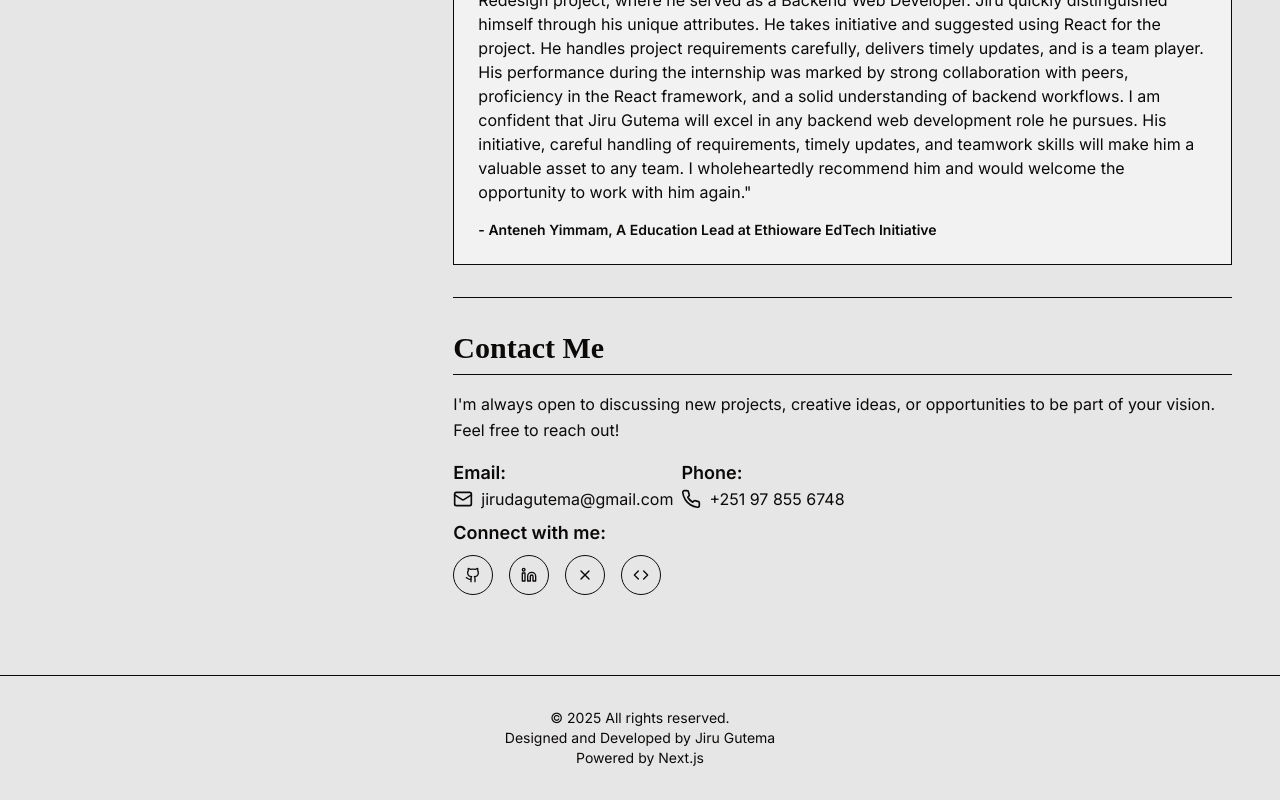
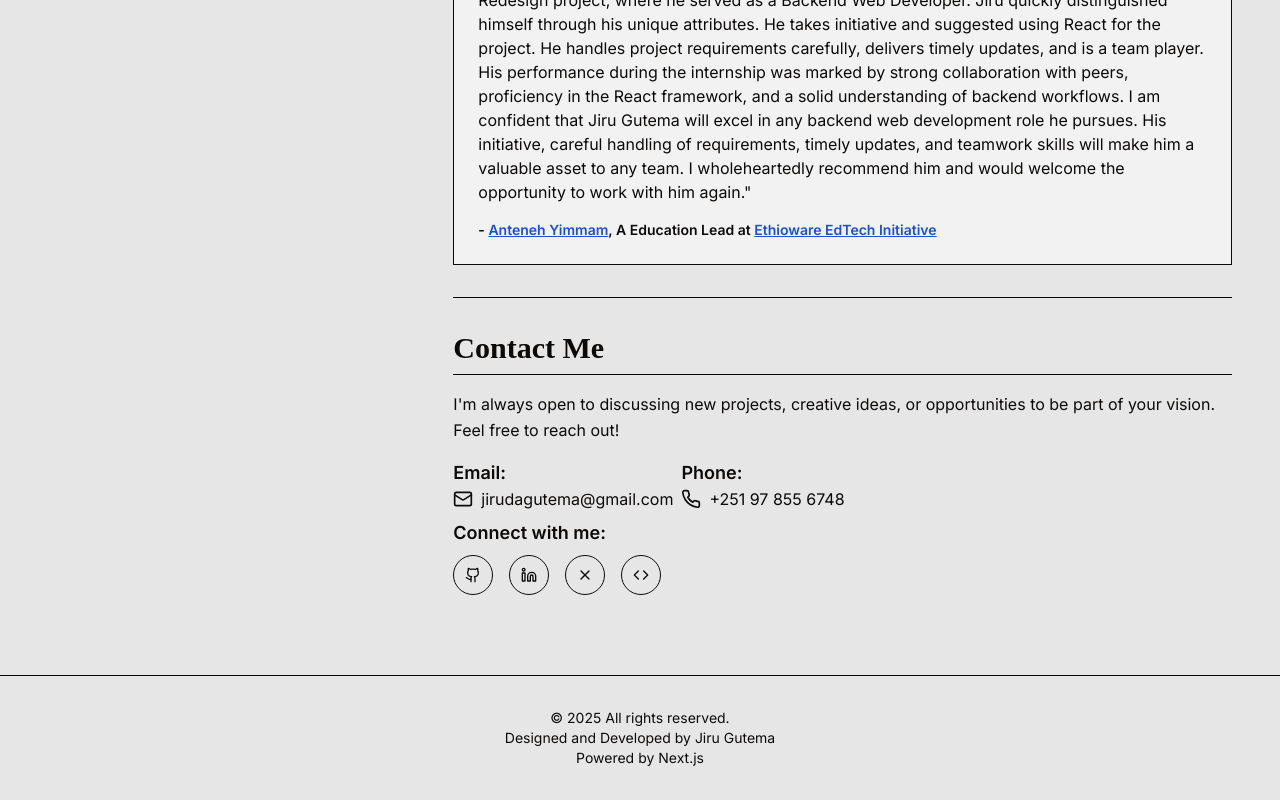
Before and after one commit to JiruGutema/Profile-Portfolio, a Next.js app: page / in a window 1280 px wide. Shown: the part 3473-4273 px from the top of the page. Built offline with nearby package versions, Linux system fonts and the light colour scheme.

Commit message:
fixes on profile section

```diff
--- a/app/page.tsx
+++ b/app/page.tsx
@@ -540,10 +540,10 @@ export default function PortfolioPage() {
                   </p>
                   <p className="text-sm font-semibold text-muted-foreground">
                     -{" "}
-                    <a href="https://www.linkedin.com/in/anteneh-yimmam0/">
+                    <a href="https://www.linkedin.com/in/anteneh-yimmam0/" className="text-blue-700 underline">
                       Anteneh Yimmam
                     </a>
-                    , A Education Lead at Ethioware EdTech Initiative
+                    , A Education Lead at <a href="https://www.linkedin.com/company/ethioware" className="text-blue-700 underline">Ethioware EdTech Initiative</a>
                   </p>
                 </CardContent>
               </Card>
```
